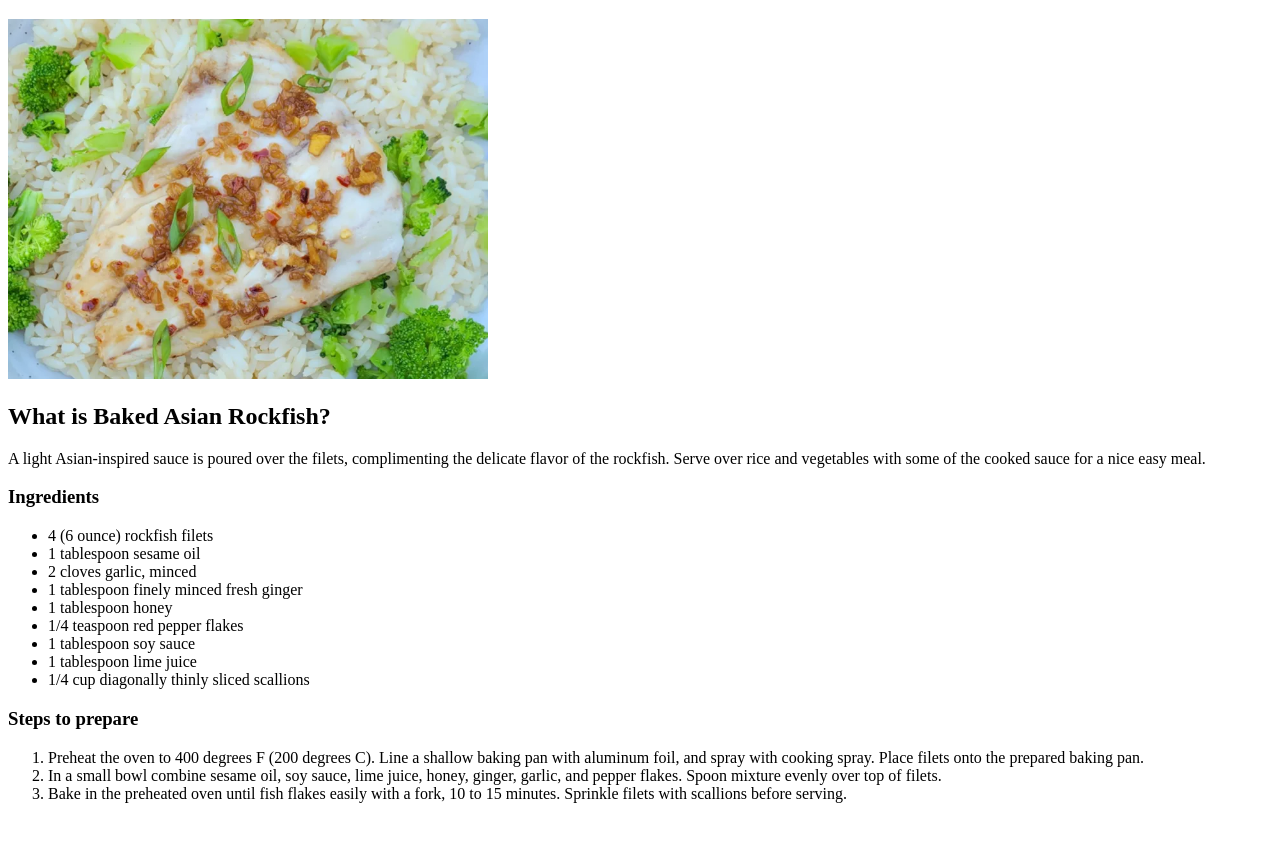
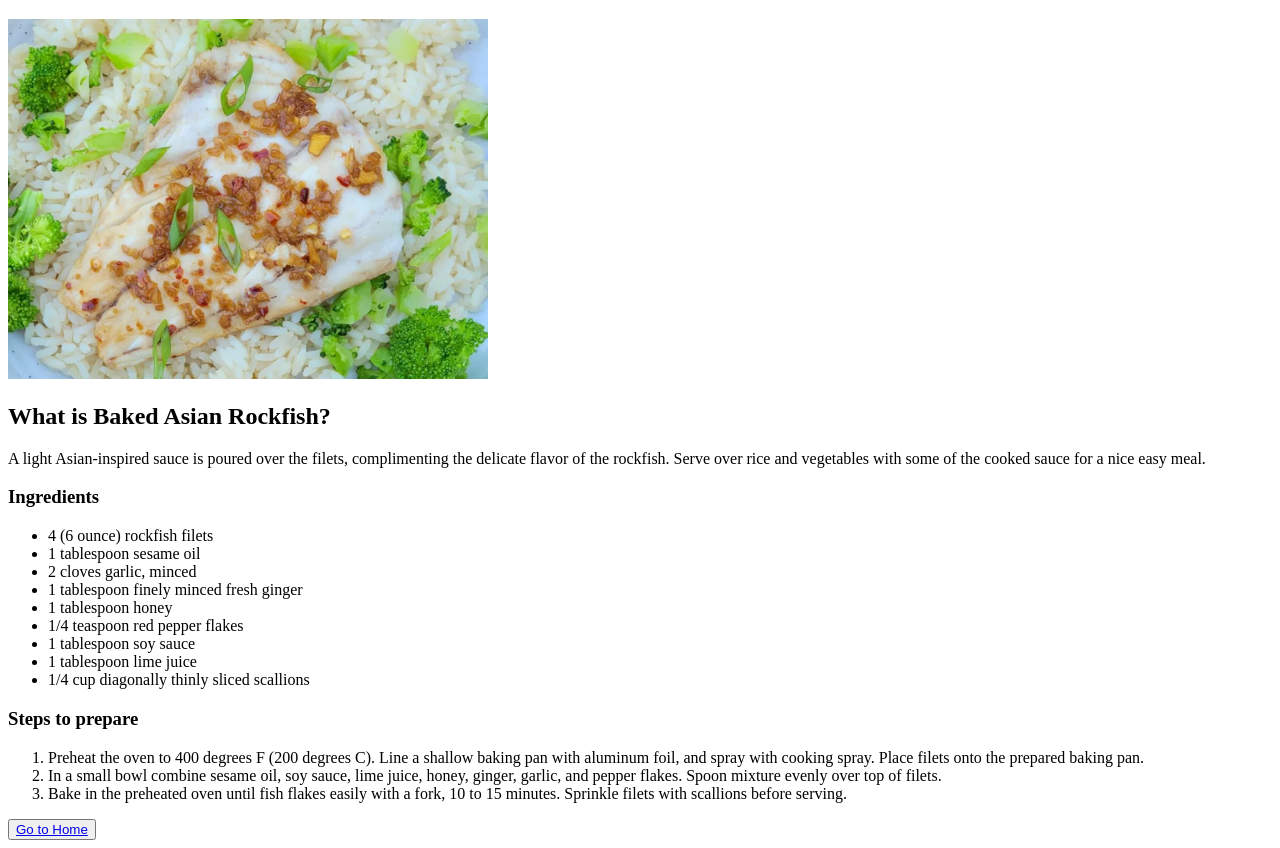
Before and after one commit to Aashishkushwaha/odin-recipes, a plain HTML site: page recipes/baked-asian-rockfish.html in a window 1280 px wide. Shown: the part 61-909 px from the top of the page. Before the commit the page ends 880 px from the top, so only its background shows below. Drawn offline with Linux system fonts and the light colour scheme.

Commit message:
Add "Go to Home" functionality to all recipe pages

```diff
--- a/recipes/baked-asian-rockfish.html
+++ b/recipes/baked-asian-rockfish.html
@@ -44,6 +44,9 @@
       </ol>
     </section>
   </main>
+  <footer>
+    <button><a href="..">Go to Home</a></button>
+  </footer>
 </body>
 
 </html>
```
Also changed, not shown: recipes/gnocchi.html (+3 -0 lines), recipes/maple-salmon.html (+3 -0 lines), recipes/miso-soup.html (+3 -0 lines).
